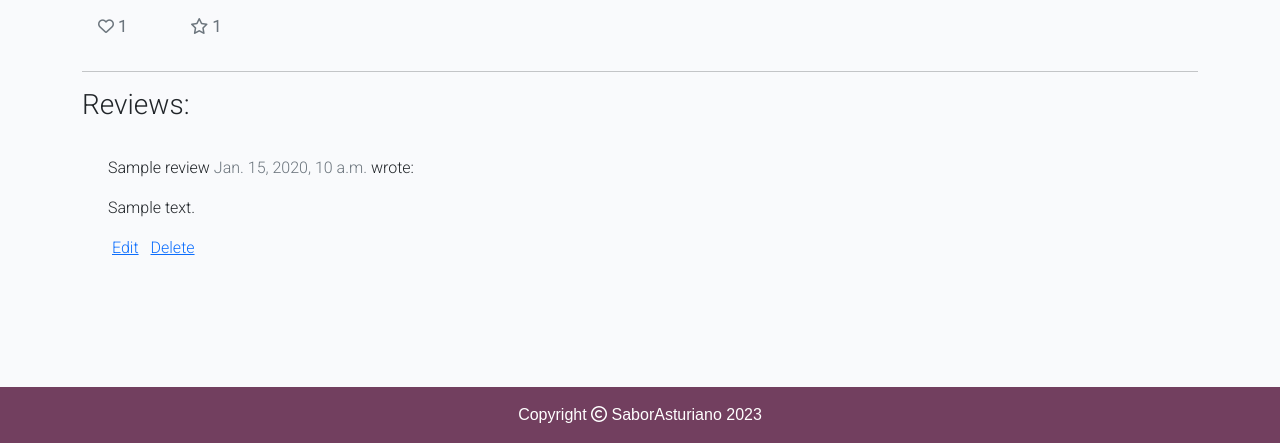
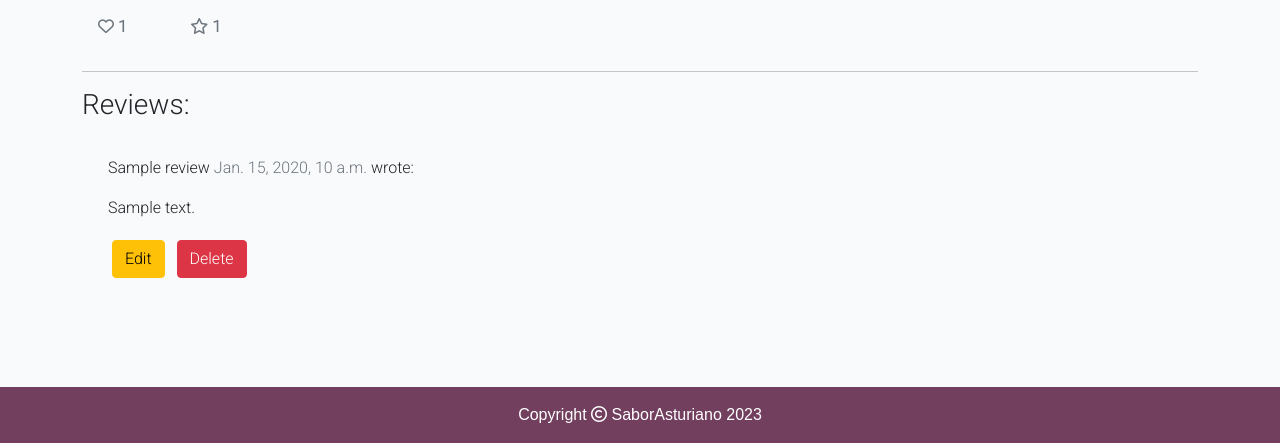
Before and after one commit to Hugh1996/sabor-asturiano-pp4, a Django app: page /recipe/sample/ in a window 1280 px wide. Shown: the part 357-800 px from the top of the page. Run offline with Django 3.2, Linux system fonts and the light colour scheme; tables that the repository leaves empty hold one stand-in row (values such as "Sample post"); some libraries are stand-ins or nearby versions.

Commit message:
Implement delete review

```diff
--- a/blog/models.py
+++ b/blog/models.py
@@ -47,22 +47,6 @@ class Review(models.Model):
         return f"Review {self.body} by {self.name}"
 
 
-class Rating(models.Model):
-    recipe = models.ForeignKey(Recipe, on_delete=models.CASCADE)
-    user = models.ForeignKey(User, on_delete=models.CASCADE)
-    RATING_CHOICES = [
-        (1, '1'),
-        (2, '2'),
-        (3, '3'),
-        (4, '4'),
-        (5, '5'),
-    ]
-    rating = models.PositiveIntegerField(choices=RATING_CHOICES)
-
-    def __str__(self):
-        return f"{self.recipe} - {self.user} - {self.rating}"
-
-
 class UserProfile(models.Model):
     user = models.OneToOneField(User, on_delete=models.CASCADE)
     bio = models.TextField(blank=True)
--- a/blog/views.py
+++ b/blog/views.py
@@ -1,3 +1,4 @@
+from django.contrib import messages
 from django.shortcuts import render, get_object_or_404, reverse, redirect
 from django.views import generic, View
 from django.http import HttpResponseRedirect
@@ -106,14 +107,14 @@ class EditReview(View):
 
 class DeleteReview(View):
 
+    def get(self, request, review_id, *args, **kwargs):
+        review = get_object_or_404(Review, id=review_id)
+        return render(request, 'delete_review.html', {'review': review})
+
     def post(self, request, review_id, *args, **kwargs):
         review = get_object_or_404(Review, id=review_id)
-
-        if request.user == review.recipe.author:
-            review.delete()
-            messages.success(request, 'Review deleted successfully.')
-        else:
-            messages.error(request, ' You do not have permission to delete this review')
+        review.delete()
+        messages.success(request, 'Review deleted successfully.')
 
         return redirect('recipe_detail', slug=review.recipe.slug)
 
--- a/templates/recipe_detail.html
+++ b/templates/recipe_detail.html
@@ -76,8 +76,11 @@
                         </span> wrote:
                     </p>
                     {{ review.body | linebreaks }}
-                    <a class="m-1" href="{% url 'edit_review' review.id %}">Edit</a>
-                    <a class="m-1" href="{% url 'delete_review' review.id %}" onclick="return confirm('Are you sure you want to delete this review?'">Delete</a>
+                    <a class="m-1 btn btn-warning" href="{% url 'edit_review' review.id %}">Edit</a>
+                    <form method="post" action="{% url 'delete_review' review.id %}" class="d-inline">
+                        {% csrf_token %}
+                        <button type="submit" class="m-1 btn btn-danger">Delete</button>
+                    </form>
                 </div>
                 {% endfor %}
             </div>
@@ -96,7 +99,7 @@
                 <h3>Leave a review:</h3>
                 <p>User: {{ user.username }}</p>
 
-                <!-- Display comment errors -->
+                <!-- Display review errors -->
                 {% if review_form.errors %}
                     <div class="alert alert-danger">
                         <strong>Error:</strong>There are issues with your review. Please correct to errors below.
```
